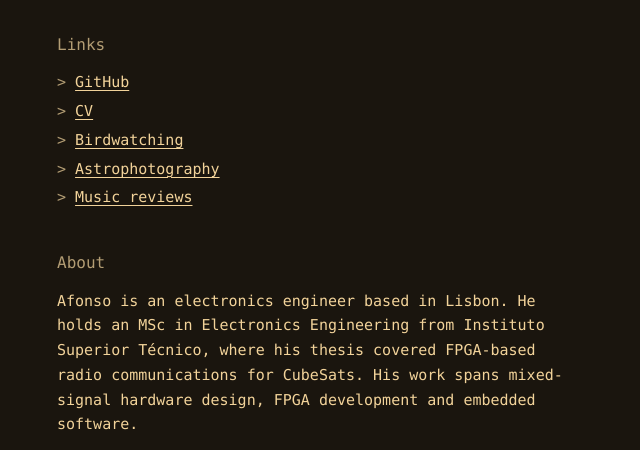
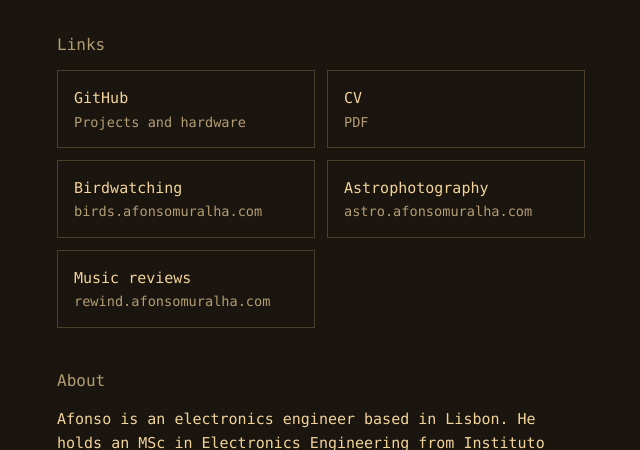
Before and after one commit to afonsus1997/landing, a plain HTML site: page index.html in a window 1280 px wide. Shown: the part 265-715 px from the top of the page, without its empty margins (319-959 px from the left). Drawn offline with Linux system fonts and the light colour scheme.

Commit message:
Show links as cards
Co-Authored-By: Claude Opus 5.5 <noreply@anthropic.com>
Claude-Session: https://claude.ai/code/session_01NDe8smC1zh5W7cibjahiUr

```diff
--- a/index.html
+++ b/index.html
@@ -11,6 +11,7 @@
       --bg: #1a150e;
       --fg: #f2d39a;
       --muted: #b39d74;
+      --line: #4a3f2c;
     }
 
     * { box-sizing: border-box; }
@@ -55,27 +56,33 @@
 
     p { margin: 0 0 1rem; }
 
-    ul {
-      list-style: none;
-      margin: 0;
-      padding: 0;
+    .cards {
+      display: grid;
+      grid-template-columns: repeat(2, 1fr);
+      gap: 0.75rem;
     }
 
-    li { margin: 0.25rem 0; }
-
-    li::before {
-      content: "> ";
-      color: var(--muted);
+    .card {
+      display: block;
+      padding: 0.9rem 1rem;
+      border: 1px solid var(--line);
+      color: var(--fg);
+      text-decoration: none;
     }
 
-    a {
-      color: var(--fg);
-      text-decoration: underline;
-      text-underline-offset: 3px;
-      text-decoration-thickness: 1px;
+    .card:hover { border-color: var(--fg); }
+
+    .card .title { display: block; }
+
+    .card .desc {
+      display: block;
+      color: var(--muted);
+      font-size: 0.85rem;
     }
 
-    a:hover { color: var(--bg); background: var(--fg); text-decoration: none; }
+    @media (max-width: 30rem) {
+      .cards { grid-template-columns: 1fr; }
+    }
 
   </style>
 </head>
@@ -86,13 +93,28 @@
     <h1>Afonso Muralha</h1>
 
     <h2>Links</h2>
-    <ul>
-      <li><a href="https://github.com/afonsus1997">GitHub</a></li>
-      <li><a href="https://raw.githubusercontent.com/afonsus1997/CV/main/rendercv_output/Afonso_Muralha_CV.pdf">CV</a></li>
-      <li><a href="https://birds.afonsomuralha.com/">Birdwatching</a></li>
-      <li><a href="https://astro.afonsomuralha.com/">Astrophotography</a></li>
-      <li><a href="https://rewind.afonsomuralha.com/">Music reviews</a></li>
-    </ul>
+    <nav class="cards">
+      <a class="card" href="https://github.com/afonsus1997">
+        <span class="title">GitHub</span>
+        <span class="desc">Projects and hardware</span>
+      </a>
+      <a class="card" href="https://raw.githubusercontent.com/afonsus1997/CV/main/rendercv_output/Afonso_Muralha_CV.pdf">
+        <span class="title">CV</span>
+        <span class="desc">PDF</span>
+      </a>
+      <a class="card" href="https://birds.afonsomuralha.com/">
+        <span class="title">Birdwatching</span>
+        <span class="desc">birds.afonsomuralha.com</span>
+      </a>
+      <a class="card" href="https://astro.afonsomuralha.com/">
+        <span class="title">Astrophotography</span>
+        <span class="desc">astro.afonsomuralha.com</span>
+      </a>
+      <a class="card" href="https://rewind.afonsomuralha.com/">
+        <span class="title">Music reviews</span>
+        <span class="desc">rewind.afonsomuralha.com</span>
+      </a>
+    </nav>
 
     <h2>About</h2>
     <p>
```
